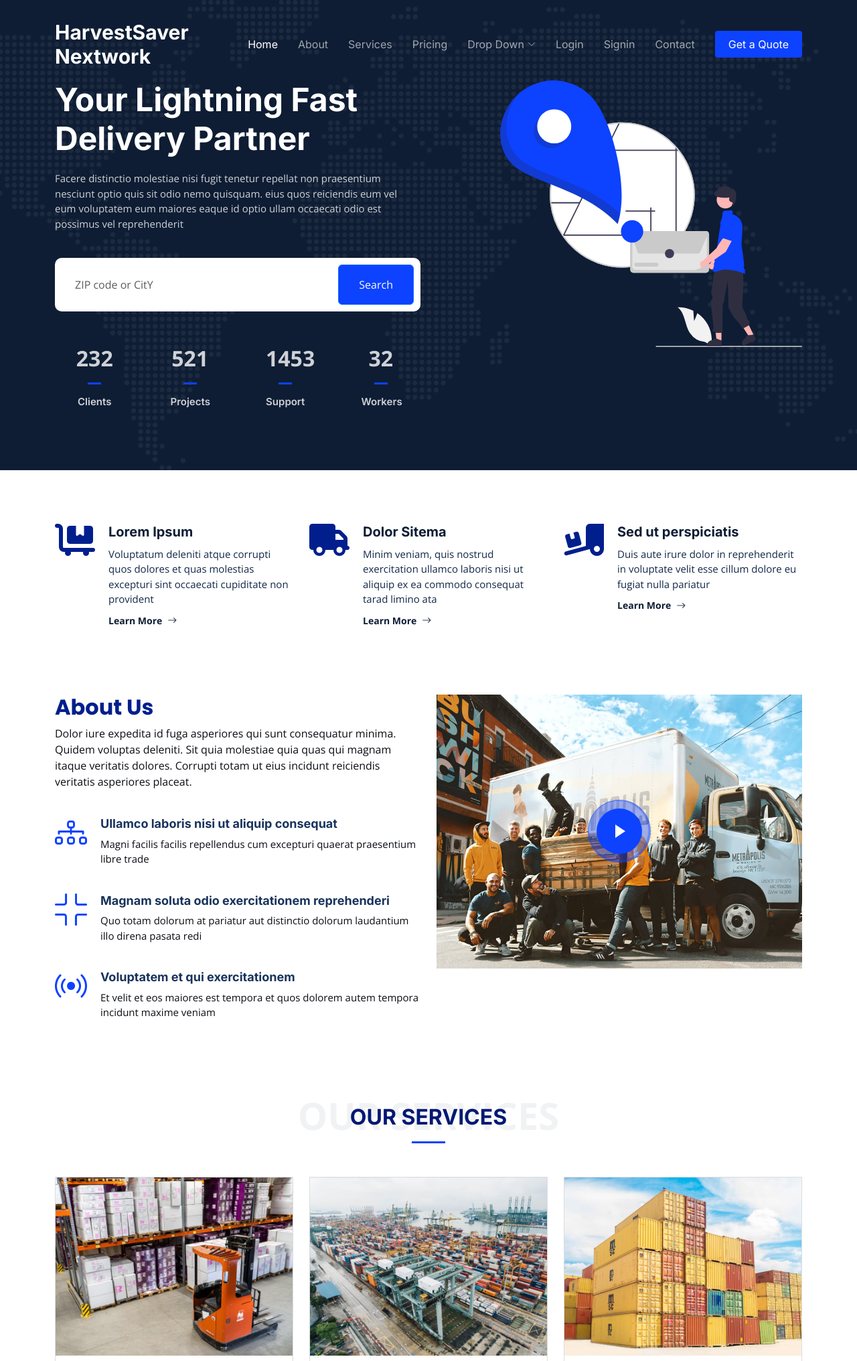
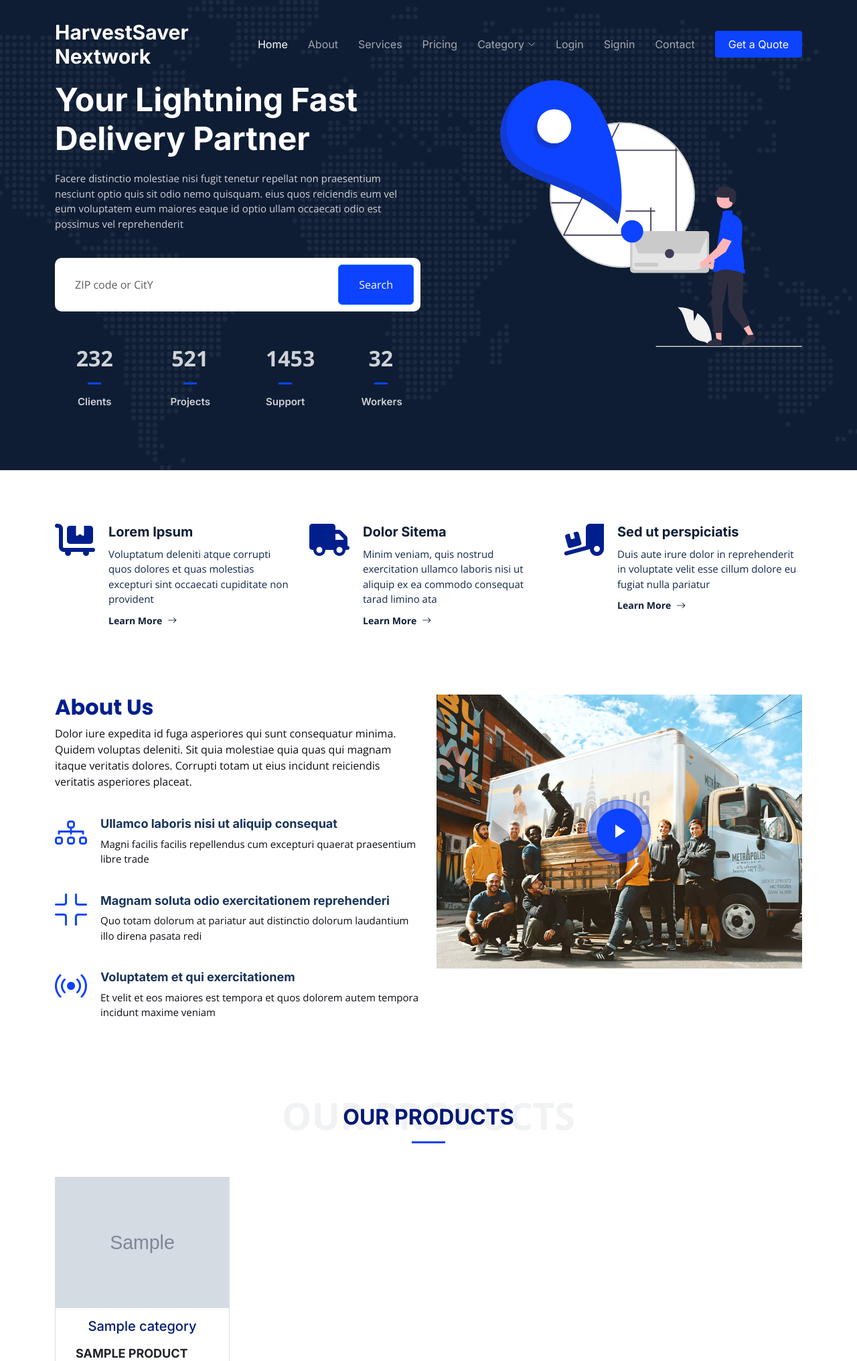
Before and after one commit to Dennismwendwa/harvestsaver, a Django app: template harvestsaver/farm/templates/farm/index.html in a window 1280 px wide. Shown: the top 2032 px of the page at 67% size. Run offline with Django 4.2, Linux system fonts and the light colour scheme; the template is opened without the code that fills it: most values are stand-ins (such as "Sample title", 1, 10 or a date in 2020); grey boxes marked "Sample" are stand-in pictures; some libraries are stand-ins or nearby versions.

Commit message:
created products category, all products, product detail views and urls

```diff
--- a/harvestsaver/accounts/templates/accounts/layout.html
+++ b/harvestsaver/accounts/templates/accounts/layout.html
@@ -77,6 +77,8 @@
     <section>
         <div class="container">
             {% block accounts %}
+            {% endblock %}
+            {% block category %}
             {% endblock %}
         </div>
     </section>
--- a/harvestsaver/farm/templates/farm/index.html
+++ b/harvestsaver/farm/templates/farm/index.html
@@ -53,21 +53,11 @@
           <li><a href="about.html">About</a></li>
           <li><a href="services.html">Services</a></li>
           <li><a href="pricing.html">Pricing</a></li>
-          <li class="dropdown"><a href="#"><span>Drop Down</span> <i class="bi bi-chevron-down dropdown-indicator"></i></a>
+          <li class="dropdown"><a href="#"><span>Category</span> <i class="bi bi-chevron-down dropdown-indicator"></i></a>
             <ul>
-              <li><a href="#">Drop Down 1</a></li>
-              <li class="dropdown"><a href="#"><span>Deep Drop Down</span> <i class="bi bi-chevron-down dropdown-indicator"></i></a>
-                <ul>
-                  <li><a href="#">Deep Drop Down 1</a></li>
-                  <li><a href="#">Deep Drop Down 2</a></li>
-                  <li><a href="#">Deep Drop Down 3</a></li>
-                  <li><a href="#">Deep Drop Down 4</a></li>
-                  <li><a href="#">Deep Drop Down 5</a></li>
-                </ul>
-              </li>
-              <li><a href="#">Drop Down 2</a></li>
-              <li><a href="#">Drop Down 3</a></li>
-              <li><a href="#">Drop Down 4</a></li>
+              {% for cat in categories %}
+              <li><a href="{% url 'farm:products_category' cat.slug %}">{{cat}}</a></li>
+              {% endfor %}
             </ul>
           </li>
           {% if user.is_authenticated %}
@@ -228,72 +218,27 @@
       <div class="container" data-aos="fade-up">
 
         <div class="section-header">
-          <span>Our Services</span>
-          <h2>Our Services</h2>
+          <span>Our Products</span>
+          <h2>Our Products</h2>
 
         </div>
 
         <div class="row gy-4">
-
-          <div class="col-lg-4 col-md-6" data-aos="fade-up" data-aos-delay="100">
+          {% for product in products %}
+          <div class="col-lg-3 col-md-6" data-aos="fade-up" data-aos-delay="100">
             <div class="card">
               <div class="card-img">
-                <img src="{% static 'assets/img/storage-service.jpg' %}" alt="" class="img-fluid">
+                <a href="{% url 'farm:product_details' product.slug product.pk %}">
+                <img src="{{product.image.url}}" alt="{% if product.alt%}{{product.alt}}{%else%}product image{%endif%}" class="img-fluid">
+                </a>
               </div>
-              <h3><a href="service-details.html" class="stretched-link">Storage</a></h3>
-              <p>Cumque eos in qui numquam. Aut aspernatur perferendis sed atque quia voluptas quisquam repellendus temporibus itaqueofficiis odit</p>
+              <h5 class="text-center"><a href="{% url 'farm:products_category' product.slug %}" class="">{{product.category.name}}</a></h5>
+              <h3>{{product.name}}</h3>
+
+              <p>{{product.description}}</p>
             </div>
           </div><!-- End Card Item -->
-
-          <div class="col-lg-4 col-md-6" data-aos="fade-up" data-aos-delay="200">
-            <div class="card">
-              <div class="card-img">
-                <img src="{% static 'assets/img/logistics-service.jpg' %}" alt="" class="img-fluid">
-              </div>
-              <h3><a href="service-details.html" class="stretched-link">Logistics</a></h3>
-              <p>Asperiores provident dolor accusamus pariatur dolore nam id audantium ut et iure incidunt molestiae dolor ipsam ducimus occaecati nisi</p>
-            </div>
-          </div><!-- End Card Item -->
-
-          <div class="col-lg-4 col-md-6" data-aos="fade-up" data-aos-delay="300">
-            <div class="card">
-              <div class="card-img">
-                <img src="{% static 'assets/img/cargo-service.jpg' %}" alt="" class="img-fluid">
-              </div>
-              <h3><a href="service-details.html" class="stretched-link">Cargo</a></h3>
-              <p>Dicta quam similique quia architecto eos nisi aut ratione aut ipsum reiciendis sit doloremque oluptatem aut et molestiae ut et nihil</p>
-            </div>
-          </div><!-- End Card Item -->
-
-          <div class="col-lg-4 col-md-6" data-aos="fade-up" data-aos-delay="400">
-            <div class="card">
-              <div class="card-img">
-                <img src="{% static 'assets/img/trucking-service.jpg' %}" alt="" class="img-fluid">
-              </div>
-              <h3><a href="service-details.html" class="stretched-link">Trucking</a></h3>
-              <p>Dicta quam similique quia architecto eos nisi aut ratione aut ipsum reiciendis sit doloremque oluptatem aut et molestiae ut et nihil</p>
-            </div>
-          </div><!-- End Card Item -->
-
-          <div class="col-lg-4 col-md-6" data-aos="fade-up" data-aos-delay="500">
-            <div class="card">
-              <div class="card-img">
-                <img src="{% static 'assets/img/packaging-service.jpg' %}" alt="" class="img-fluid">
-              </div>
-              <h3><a href="service-details.html" class="stretched-link">Packaging</a></h3>
-              <p>Illo consequuntur quisquam delectus praesentium modi dignissimos facere vel cum onsequuntur maiores beatae consequatur magni voluptates</p>
-            </div>
-          </div><!-- End Card Item -->
-
-          <div class="col-lg-4 col-md-6" data-aos="fade-up" data-aos-delay="600">
-            <div class="card">
-              <div class="card-img">
-                <img src="{% static 'assets/img/warehousing-service.jpg' %}" alt="" class="img-fluid">
-              </div>
-              <h3><a href="service-details.html" class="stretched-link">Warehousing</a></h3>
-              <p>Quas assumenda non occaecati molestiae. In aut earum sed natus eatae in vero. Ab modi quisquam aut nostrum unde et qui est non quo nulla</p>
-            </div>
-          </div><!-- End Card Item -->
+          {% endfor %}
 
         </div>
 
--- a/harvestsaver/farm/urls.py
+++ b/harvestsaver/farm/urls.py
@@ -6,4 +6,8 @@ app_name = "farm"
 
 urlpatterns = [
     path("", views.home, name="home"),
+    path("category/<str:slug>", views.prodcuts_category,
+         name="products_category"),
+    path("product-detail/<str:slug>/<int:pk>", views.product_details,
+         name="product_details"),
 ]
--- a/harvestsaver/harvestsaver/settings.py
+++ b/harvestsaver/harvestsaver/settings.py
@@ -64,6 +64,7 @@ TEMPLATES = [
                 'django.template.context_processors.request',
                 'django.contrib.auth.context_processors.auth',
                 'django.contrib.messages.context_processors.messages',
+                "harvestsaver.context_processors.common_variables",
             ],
         },
     },
```
Also changed, not shown: harvestsaver/farm/views.py (+27 -0 lines), harvestsaver/static/assets/css/main.css (+1 -13 lines).
